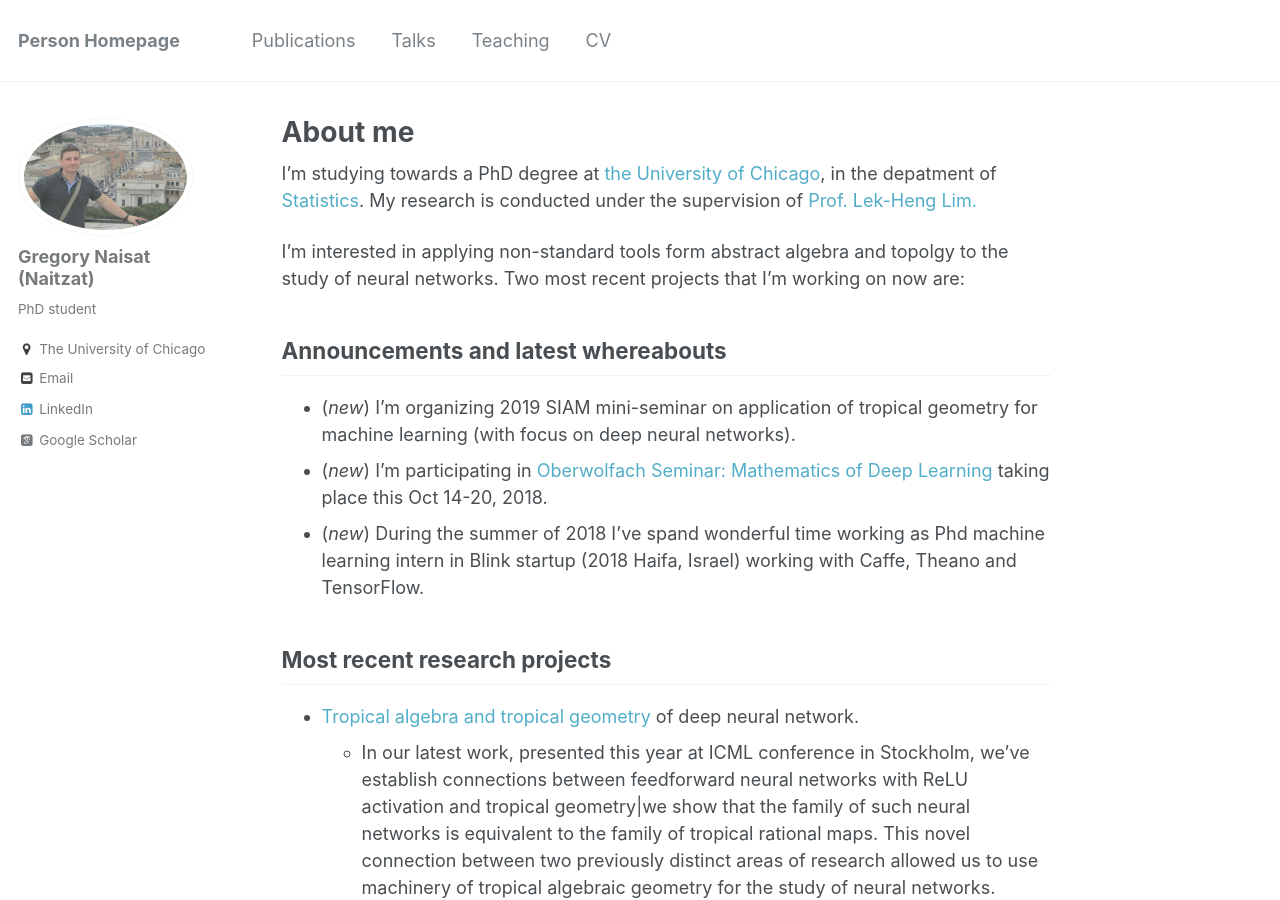
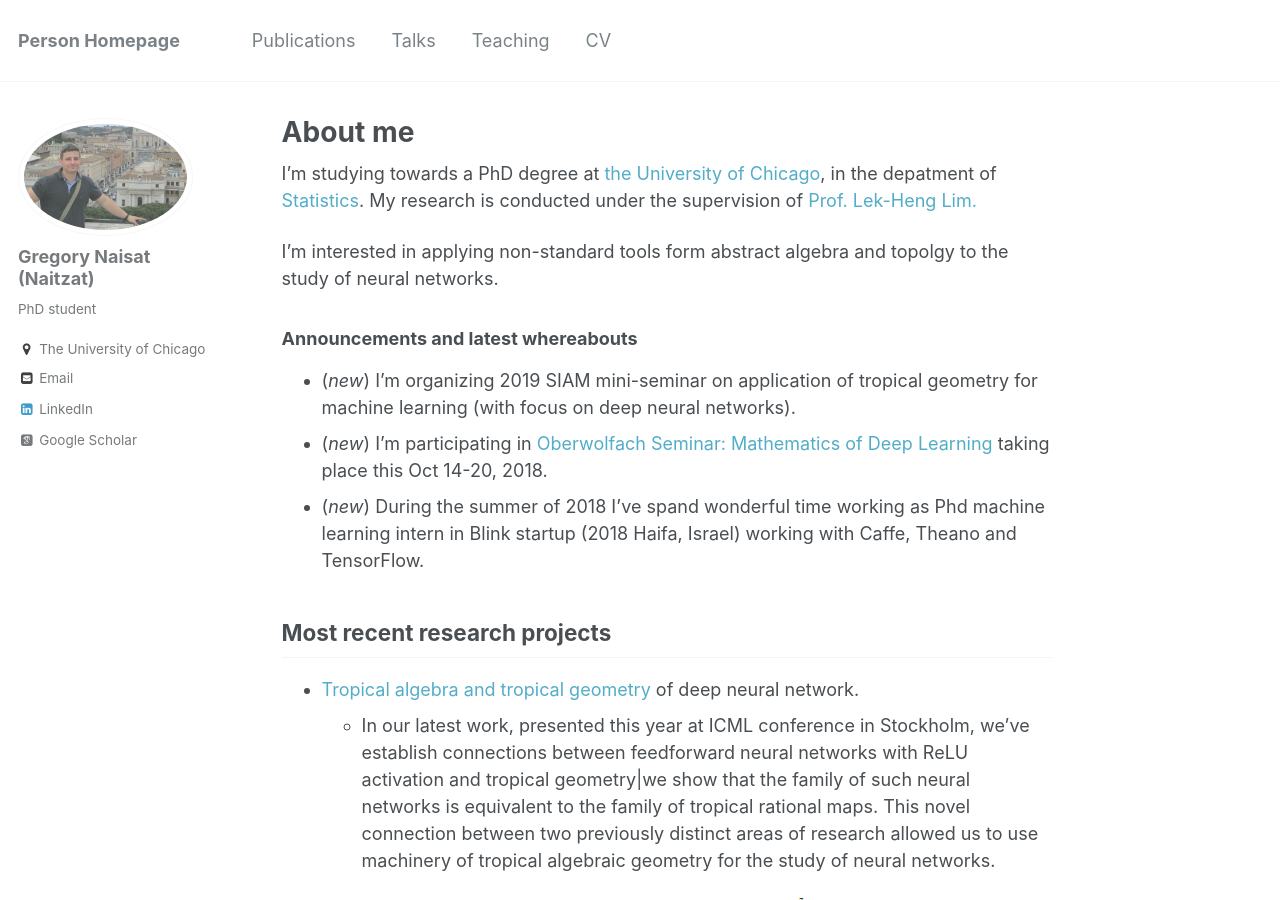
Before and after one commit to sgregnt/sgregnt.github.io, a Jekyll site: the page built from _pages/about.md, in a window 1280 px wide and 900 px high. Built offline with Jekyll 4.4.1, drawn with Linux system fonts in a browser that asks for light colours; some web fonts are replaced; some of the changed text lies outside the part shown.

Commit message:
many small fixes

```diff
--- a/_pages/about.md
+++ b/_pages/about.md
@@ -11,17 +11,14 @@ redirect_from:
 
 I'm studying towards a PhD degree at [the University of Chicago](https://www.uchicago.edu/), in the depatment of [Statistics](https://galton.uchicago.edu/). My research is conducted under the supervision of [Prof. Lek-Heng Lim.](https://www.stat.uchicago.edu/~lekheng/)
 
-I'm interested in applying non-standard tools form abstract algebra and topolgy to the study of neural networks. Two most recent projects that I'm working on now are:
+I'm interested in applying non-standard tools form abstract algebra and topolgy to the study of neural networks.
 
 
-
-
-## Announcements and latest whereabouts
+### Announcements and latest whereabouts
 - (_new_) I'm organizing 2019 SIAM mini-seminar on application of tropical
 geometry for machine learning (with focus on deep neural networks).
 - (_new_) I'm participating in [Oberwolfach Seminar: Mathematics of Deep Learning](https://www.mfo.de/occasion/1842b/www_view) taking place this Oct 14-20, 2018.
 - (_new_) During the summer of 2018  I've spand wonderful time working as Phd machine learning intern in Blink startup (2018 Haifa, Israel) working with Caffe, Theano and TensorFlow.
-
 
 
 ## Most recent research projects
```
Also changed, not shown: other parts of _pages/about.md (+1 -1 lines).
